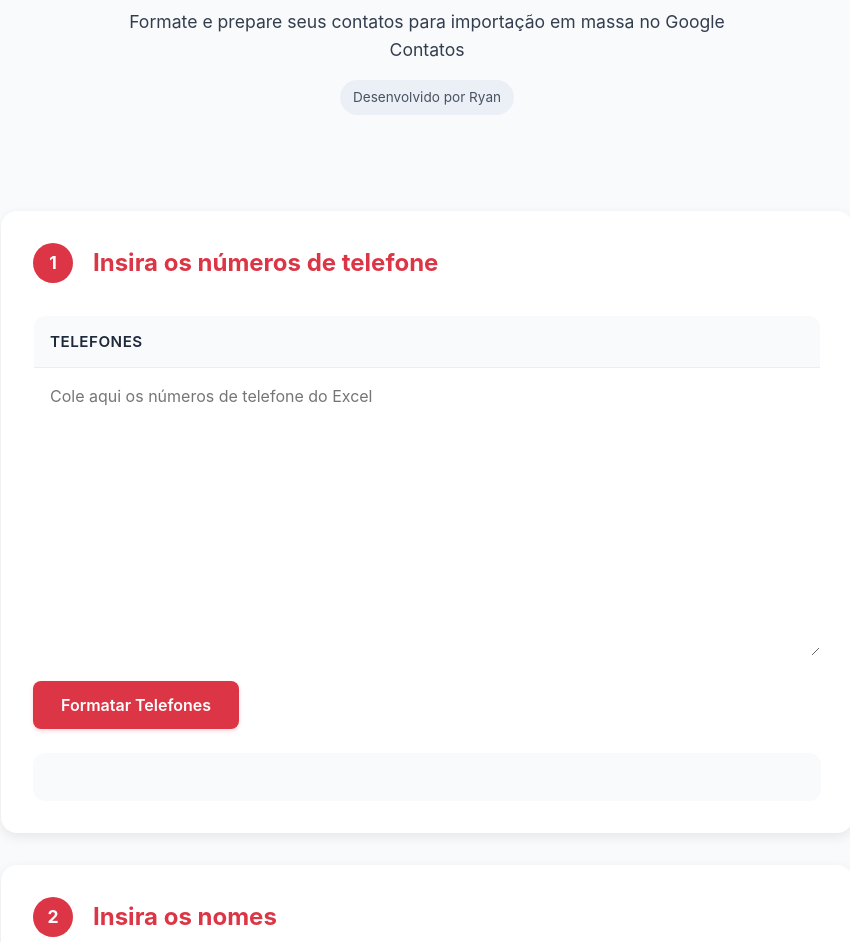
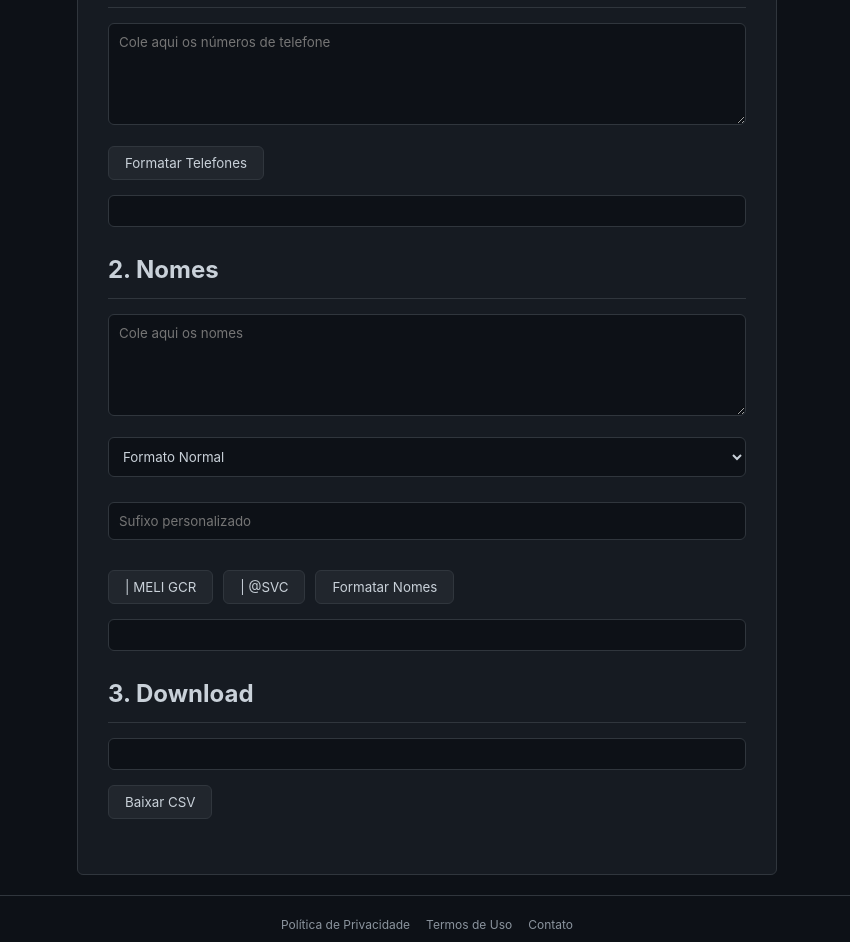
Before and after one commit to euoryan/contatoscsv, a plain HTML site: page index.html in a window 1280 px wide. Shown: the part 168-1110 px from the top of the page, without its empty margins (213-1063 px from the left). Drawn offline with nearby package versions, Linux system fonts and the light colour scheme.

Commit message:
att geral #6

```diff
--- a/index.html
+++ b/index.html
@@ -1,368 +1,107 @@
+<!DOCTYPE html>
+<html lang="pt-BR">
 <head>
-    <title>Contatos CSV</title>
     <meta charset="UTF-8">
     <meta name="viewport" content="width=device-width, initial-scale=1.0">
-    <link rel="shortcut icon" href="assets/images/favicon/favicon.ico" type="image/x-icon">
-    <link rel="icon" href="assets/images/favicon/favicon.ico" type="image/x-icon">
+    <title>Gerador de CSV para Google Contatos</title>
+    <script src="https://cdnjs.cloudflare.com/ajax/libs/PapaParse/5.3.0/papaparse.min.js"></script>
     <link href="https://cdnjs.cloudflare.com/ajax/libs/font-awesome/5.15.4/css/all.min.css" rel="stylesheet">
-    <script src="https://cdnjs.cloudflare.com/ajax/libs/PapaParse/5.3.0/papaparse.min.js"></script>
-</head>
     <style>
         :root {
-            --primary: #dc3545; /* New primary red color */
-            --primary-dark: #ba0b1c; /* Darker shade for hover */
-            --gray-100: #f8fafc;
-            --gray-200: #e9eef6;
-            --gray-300: #cbd5e1;
-            --gray-800: #1e293b;
-            --shadow: 0 4px 12px rgba(0,0,0,0.08);
+            --bg-dark: #0d1117;
+            --bg-medium: #161b22;
+            --text-light: #c9d1d9;
+            --text-gray: #8b949e;
+            --border-color: #30363d;
+            --accent-color: #58a6ff;
+            --btn-bg: #21262d;
+            --btn-hover: #30363d;
         }
-
         * {
             margin: 0;
             padding: 0;
             box-sizing: border-box;
-            font-family: 'Inter', -apple-system, BlinkMacSystemFont, 'Segoe UI', Roboto, sans-serif;
+            font-family: -apple-system, BlinkMacSystemFont, 'Segoe UI', Roboto, Helvetica, Arial, sans-serif;
         }
-
         body {
-            background: var(--gray-100);
-            line-height: 1.6;
-            color: var(--gray-800);
+            background-color: var(--bg-dark);
+            color: var(--text-light);
+            line-height: 1.5;
+            display: flex;
+            flex-direction: column;
+            min-height: 100vh;
         }
-
         .container {
-            max-width: 900px; /* Slightly narrower for better readability */
-            margin: 3rem auto 0; /* Remove bottom margin */
-            padding: 0 24px;
+            background-color: var(--bg-medium);
+            border-radius: 6px;
+            border: 1px solid var(--border-color);
+            max-width: 700px;
+            width: 100%;
+            margin: 20px auto;
+            padding: 30px;
+            flex-grow: 1;
         }
-
-        .header {
+        h1 {
             text-align: center;
-            margin-bottom: 3rem;
-            padding: 3rem 2rem;
+            color: var(--text-light);
+            margin-bottom: 30px;
         }
-
-        .header h1 {
-            font-size: 2.5rem;
-            letter-spacing: -0.5px;
-            margin-bottom: 1rem;
+        .section {
+            margin-bottom: 25px;
         }
-
-        .header p {
-            font-size: 1.1rem;
-            color: var(--gray-800);
-            opacity: 0.9;
-            max-width: 600px;
-            margin: 0 auto;
+        h2 {
+            color: var(--text-light);
+            border-bottom: 1px solid var(--border-color);
+            padding-bottom: 10px;
+            margin-bottom: 15px;
         }
-
-        .developer-tag {
-            display: inline-block;
-            background: var(--gray-200);
-            padding: 0.4rem 0.8rem;
-            border-radius: 20px;
-            font-size: 0.85rem;
-            color: var(--gray-800);
-            opacity: 0.8;
-            margin-top: 1rem;
+        textarea, input, select {
+            width: 100%;
+            padding: 10px;
+            margin-bottom: 15px;
+            background-color: var(--bg-dark);
+            color: var(--text-light);
+            border: 1px solid var(--border-color);
+            border-radius: 6px;
         }
-
-        .step-container {
-            background: white;
-            border-radius: 16px;
-            padding: 2rem;
-            margin-bottom: 2rem;
-            box-shadow: var(--shadow);
-            transition: transform 0.2s ease;
+        .btn-group {
+            display: flex;
+            gap: 10px;
+            margin-bottom: 15px;
+            flex-wrap: wrap;
         }
-
-        .step-container:hover {
-            transform: translateY(-2px);
+        .btn {
+            padding: 8px 16px;
+            background-color: var(--btn-bg);
+            color: var(--text-light);
+            border: 1px solid var(--border-color);
+            border-radius: 6px;
+            cursor: pointer;
+            transition: background-color 0.2s;
         }
-
-        .step-title {
-            color: var(--primary);
-            margin-bottom: 2rem;
+        .btn:hover {
+            background-color: var(--btn-hover);
+        }
+        .preview {
+            background-color: var(--bg-dark);
+            border: 1px solid var(--border-color);
+            border-radius: 6px;
+            padding: 15px;
+            max-height: 250px;
+            overflow-y: auto;
+            margin-bottom: 15px;
+        }
+        .preview-item {
             display: flex;
-            align-items: center;
-            gap: 1.25rem;
+            justify-content: space-between;
+            padding: 5px 0;
+            border-bottom: 1px solid var(--border-color);
         }
-
-        .step-number {
-            background: var(--primary);
-            color: white;
-            width: 40px;
-            height: 40px;
-            border-radius: 50%;
-            display: flex;
-            align-items: center;
-            justify-content: center;
-            font-weight: bold;
-            font-size: 1.1rem;
-        }
-
-        .spreadsheet-input {
-            width: 100%;
-            border-collapse: collapse;
-            margin-bottom: 1.5rem;
-            background: white;
-            border-radius: 12px;
-            overflow: hidden;
-            border: 1px solid var(--gray-200);
-        }
-
-        .spreadsheet-input th {
-            background: var(--gray-100);
-            padding: 1rem;
-            font-size: 0.95rem;
-            text-transform: uppercase;
-            letter-spacing: 0.5px;
-            font-weight: 600;
-            text-align: left;
-        }
-
-        .spreadsheet-input td {
-            padding: 0;
-            border: 1px solid var(--gray-200);
-        }
-
-        .spreadsheet-input textarea {
-            width: 100%;
-            min-height: 35px;
-            padding: 1rem;
-            border: none;
-            resize: vertical;
-            font-size: 1rem;
-            line-height: 1.6;
-            font-family: inherit;
-            background: transparent;
-        }
-
-        .spreadsheet-input textarea:focus {
-            outline: 2px solid var(--primary);
-            outline-offset: -2px;
-        }
-
-        .btn {
-            background: var(--primary);
-            color: white;
-            border: none;
-            padding: 0.875rem 1.75rem;
-            border-radius: 8px;
-            font-weight: 600;
-            font-size: 1rem;
-            box-shadow: 0 2px 4px rgba(255, 53, 69, 0.2);
-            transition: all 0.2s ease;
-        }
-
-        .btn:hover {
-            background: var(--primary-dark);
-            transform: translateY(-1px);
-            box-shadow: 0 4px 8px rgba(255, 53, 69, 0.3);
-        }
-
-        .format-options {
-            display: flex;
-            gap: 0.5rem;
-            margin-bottom: 1.5rem;
-            align-items: center;
-        }
-
-        #nameFormat {
-            padding: 0.5rem 1rem;
-            border-radius: 6px;
-            border: 1px solid var(--gray-300);
-            font-size: 0.95rem;
-        }
-
-        #suffix {
-            padding: 0.5rem 1rem;
-            border-radius: 6px;
-            border: 1px solid var(--gray-300);
-            font-size: 0.95rem;
-            width: 200px;
-        }
-
-        .suffix-btn {
-            background: white;
-            border: 1px solid var(--gray-300);
-            padding: 0.5rem 1.25rem;
-            border-radius: 6px;
-            font-size: 0.95rem;
-            font-weight: 500;
-            transition: all 0.2s ease;
-        }
-
-        .suffix-btn:hover {
-            border-color: var(--primary);
-            color: var(--primary);
-            background: var(--gray-100);
-        }
-
-        .preview {
-            background: var(--gray-100);
-            padding: 1.5rem;
-            border-radius: 12px;
-            margin-top: 1.5rem;
-        }
-
-        .preview-item {
-            padding: 1rem;
-            border-bottom: 1px solid var(--gray-200);
-            display: grid;
-            grid-template-columns: 1fr 1fr;
-            gap: 2rem;
-            font-size: 0.95rem;
-        }
-
         .preview-item:last-child {
             border-bottom: none;
         }
 
-        .preview-item .formatted {
-            color: var(--primary);
-            font-weight: 500;
-        }
-
-        .footer {
-            text-align: center;
-            padding: 3rem 1rem;
-            margin-top: 4rem;
-            background: var(--gray-800);
-            color: white;
-            width: 100%; /* Ensure full width */
-        }
-
-        .footer p {
-            color: var(--gray-200);
-            opacity: 0.9;
-            font-size: 0.95rem;
-            margin: 0.75rem 0;
-            line-height: 1.6;
-        }
-
-        .footer a {
-            color: var(--primary);
-            text-decoration: none;
-            font-weight: 500;
-            transition: all 0.2s ease;
-            border-bottom: 1px solid transparent;
-        }
-
-        .footer a:hover {
-            opacity: 1;
-            border-bottom-color: var(--primary);
-        }
-
-        .footer-content {
-            max-width: 900px;
-            margin: 0 auto;
-            display: flex;
-            flex-direction: column;
-            gap: 1rem;
-        }
-
-        .footer-divider {
-            width: 50px;
-            height: 2px;
-            background: var(--primary);
-            margin: 1rem auto;
-            opacity: 0.5;
-        }
-
-        @media (max-width: 768px) {
-            .container {
-                padding: 10px;
-                margin: 1rem auto;
-            }
-        }
-    </style>
-</head>
-<body>
-    <div class="container">
-        <div class="header">
-            <h1>Gerador de CSV para Google Contatos</h1>
-            <p>Formate e prepare seus contatos para importação em massa no Google Contatos</p>
-            <span class="developer-tag">Desenvolvido por Ryan</span>
-        </div>
-
-        <div class="step-container">
-            <div class="step-title">
-                <span class="step-number">1</span>
-                <h2>Insira os números de telefone</h2>
-            </div>
-            <table class="spreadsheet-input">
-                <thead>
-                    <tr>
-                        <th>Telefones</th>
-                    </tr>
-                </thead>
-                <tbody>
-                    <tr>
-                        <td>
-                            <textarea id="phoneInput" rows="10" placeholder="Cole aqui os números de telefone do Excel"></textarea>
-                        </td>
-                    </tr>
-                </tbody>
-            </table>
-            <button class="btn" onclick="formatPhones()">Formatar Telefones</button>
-            <div class="preview" id="phonePreview"></div>
-        </div>
-
-        <div class="step-container">
-            <div class="step-title">
-                <span class="step-number">2</span>
-                <h2>Insira os nomes</h2>
-            </div>
-            <table class="spreadsheet-input">
-                <thead>
-                    <tr>
-                        <th>Nomes</th>
-                    </tr>
-                </thead>
-                <tbody>
-                    <tr>
-                        <td>
-                            <textarea id="nameInput" rows="10" placeholder="Cole aqui os nomes do Excel"></textarea>
-                        </td>
-                    </tr>
-                </tbody>
-            </table>
-            <div class="format-options">
-                <select id="nameFormat">
-                    <option value="normal">Formato Normal</option>
-                    <option value="upper">MAIÚSCULO</option>
-                    <option value="lower">minúsculo</option>
-                    <option value="title">Primeira Letra Maiúscula</option>
-                </select>
-                <input type="text" id="suffix" placeholder="Sufixo personalizado">
-                <div class="suffix-options">
-                    <button class="suffix-btn" onclick="setSuffix('| @MELIGCR')">| @MELIGCR</button>
-                </div>
-                <div class="suffix-options">
-                    <button class="suffix-btn" onclick="setSuffix('| @SVC')">| @SVC</button>
-                </div>
-                <div class="suffix-options">
-                    <button class="suffix-btn" onclick="setSuffix('| @SVC')">| @SVC</button>
-                </div>
-            </div>
-            <button class="btn" onclick="formatNames()">Formatar Nomes</button>
-            <div class="preview" id="namePreview"></div>
-        </div>
-
-        <div class="step-container">
-            <div class="step-title">
-                <span class="step-number">3</span>
-                <h2>Visualização e Download</h2>
-            </div>
-            <div class="preview" id="finalPreview"></div>
-            <button class="btn" onclick="generateCSV()">Baixar CSV</button>
-        </div>
-    </div>
-
-    <footer class="footer">
-        <style>
+        /* Footer Styles */
         .footer {
             margin-top: auto;
             padding: 20px 0;
@@ -372,7 +111,6 @@
             background-color: #0d1117;
             text-align: center;
         }
-
         .footer-container {
             max-width: 1200px;
             margin: auto;
@@ -381,56 +119,102 @@
             flex-direction: column;
             gap: 16px;
         }
-
         .footer-links,
         .footer-icons {
             display: flex;
             justify-content: center;
             gap: 16px;
         }
-
         .footer-links a,
         .footer-icons a {
             color: #8b949e;
             text-decoration: none;
             transition: color 0.3s;
         }
-
         .footer-links a:hover,
         .footer-icons a:hover {
             color: #ffffff;
         }
-
         .footer-icons a {
             font-size: 18px;
         }
-
         .footer-rights {
             font-size: 12px;
             color: #8b949e;
         }
-
         .footer-rights a {
             color: #8b949e;
             font-weight: bold;
             text-decoration: none;
             transition: color 0.3s;
         }
-
         .footer-rights a:hover {
             color: #ffffff;
         }
+
+        @media (max-width: 600px) {
+            .container {
+                padding: 15px;
+                margin: 10px;
+            }
+            .btn-group {
+                flex-direction: column;
+            }
+        }
     </style>
+</head>
+<body>
+    <div class="container">
+        <h1>Gerador de CSV para Google Contatos</h1>
 
+        <div class="section">
+            <h2>1. Telefones</h2>
+            <textarea id="phoneInput" rows="5" placeholder="Cole aqui os números de telefone"></textarea>
+            <div class="btn-group">
+                <button class="btn" onclick="formatPhones()">Formatar Telefones</button>
+            </div>
+            <div id="phonePreview" class="preview"></div>
+        </div>
+
+        <div class="section">
+            <h2>2. Nomes</h2>
+            <textarea id="nameInput" rows="5" placeholder="Cole aqui os nomes"></textarea>
+
+            <div class="btn-group">
+                <select id="nameFormat">
+                    <option value="normal">Formato Normal</option>
+                    <option value="upper">MAIÚSCULO</option>
+                    <option value="lower">minúsculo</option>
+                    <option value="title">Primeira Letra Maiúscula</option>
+                </select>
+                <input type="text" id="suffix" placeholder="Sufixo personalizado">
+            </div>
+
+            <div class="btn-group">
+                <button class="btn" onclick="addSuffix('| MELI GCR')">| MELI GCR</button>
+                <button class="btn" onclick="addSuffix('| @SVC')">| @SVC</button>
+                <button class="btn" onclick="formatNames()">Formatar Nomes</button>
+            </div>
+            <div id="namePreview" class="preview"></div>
+        </div>
+
+        <div class="section">
+            <h2>3. Download</h2>
+            <div id="finalPreview" class="preview"></div>
+            <div class="btn-group">
+                <button class="btn" onclick="generateCSV()">Baixar CSV</button>
+            </div>
+        </div>
+    </div>
+
+    <footer class="footer">
         <div class="footer-container">
-          <!-- Links -->
             <div class="footer-links">
                 <a href="https://euoryan.com/politicadeprivacidade.html" target="_blank">Política de Privacidade</a>
                 <a href="https://euoryan.com/termosdeuso.html" target="_blank">Termos de Uso</a>
                 <a href="https://euoryan.com/contato.html" target="_blank">Contato</a>
             </div>
 
-          <!-- Ícones -->
             <div class="footer-icons">
                 <a href="https://www.instagram.com/euoryan" target="_blank" aria-label="Instagram">
                     <i class="fab fa-instagram"></i>
@@ -443,7 +227,6 @@
                 </a>
             </div>
 
-          <!-- Direitos autorais -->
             <div class="footer-rights">
                 <span>© 2024 por </span>
                 <a href="https://github.com/euoryan" target="_blank">Ryan</a>.
@@ -452,12 +235,14 @@
         </div>
     </footer>
 
+    <script src="https://cdnjs.cloudflare.com/ajax/libs/PapaParse/5.3.0/papaparse.min.js"></script>
     <script>
         let formattedPhones = [];
         let formattedNames = [];
 
-        function setSuffix(suffix) {
-            document.getElementById('suffix').value = suffix;
+        function addSuffix(suffix) {
+            const suffixInput = document.getElementById('suffix');
+            suffixInput.value = (suffixInput.value + ' ' + suffix).trim();
         }
 
         function formatPhones() {
@@ -478,7 +263,7 @@
                     div.className = 'preview-item';
                     div.innerHTML = `
                         <span>Original: ${phone}</span>
-                        <span class="formatted">Formatado: ${formatted}</span>
+                        <span style="color:#58a6ff;">Formatado: ${formatted}</span>
                     `;
                     previewDiv.appendChild(div);
                 }
@@ -522,7 +307,7 @@
                     div.className = 'preview-item';
                     div.innerHTML = `
                         <span>Original: ${name}</span>
-                        <span class="formatted">Formatado: ${formatted}</span>
+                        <span style="color:#58a6ff;">Formatado: ${formatted}</span>
                     `;
                     previewDiv.appendChild(div);
                 }
@@ -570,16 +355,6 @@
             link.click();
             document.body.removeChild(link);
         }
-
-        function initializeTextareas() {
-            document.querySelectorAll('textarea').forEach(textarea => {
-                textarea.addEventListener('input', function() {
-                    this.style.height = 'auto';
-                    this.style.height = (this.scrollHeight) + 'px';
-                });
-            });
-        }
-
-        document.addEventListener('DOMContentLoaded', initializeTextareas);
     </script>
-</body></html>
+</body>
+</html>
```
Lines whose indentation alone changed are shown as unchanged.
